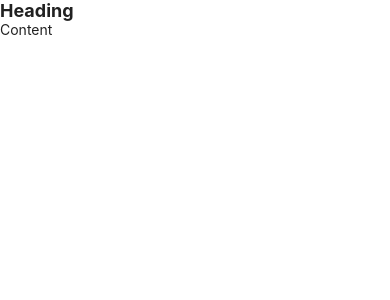
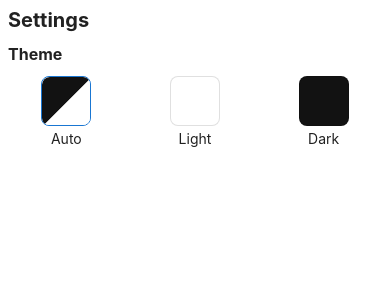
Before and after one commit to arasfeld/sobriety-app, a React Native app: screen /Settings in a window 390 px wide. Before the commit this address had no page. Shown: the top 300 px of the page. Built offline with nearby package versions, Linux system fonts and the light colour scheme.

Commit message:
add settings page

```diff
--- a/src/navigators/Application.tsx
+++ b/src/navigators/Application.tsx
@@ -2,7 +2,7 @@ import React from 'react';
 import { NavigationContainer } from '@react-navigation/native';
 import { createStackNavigator } from '@react-navigation/stack';
 
-import { Startup } from '@/screens';
+import { Settings, Startup } from '@/screens';
 import type { ApplicationStackParamList } from '@/types/navigation';
 
 const Stack = createStackNavigator<ApplicationStackParamList>();
@@ -10,7 +10,8 @@ const Stack = createStackNavigator<ApplicationStackParamList>();
 function ApplicationNavigator() {
   return (
     <NavigationContainer>
-      <Stack.Navigator screenOptions={{ headerShown: false }}>
+      <Stack.Navigator initialRouteName="Startup" screenOptions={{ headerShown: false }}>
+        <Stack.Screen name="Settings" component={Settings} />
         <Stack.Screen name="Startup" component={Startup} />
       </Stack.Navigator>
     </NavigationContainer>
--- /dev/null
+++ b/src/screens/Settings.tsx
@@ -0,0 +1,63 @@
+import React from 'react';
+import { Pressable, StyleSheet, View } from 'react-native';
+import { Heading, SafeScreen, Text } from '@/components';
+import { useTheme } from '@/theme';
+import { colors as allColors } from '@/theme/colors';
+
+function Settings(): React.JSX.Element {
+  const { changeTheme, colors, layout, variant } = useTheme();
+
+  return (
+    <SafeScreen>
+      <View style={[layout.flexColumn, layout.gap12, layout.padding8]}>
+        <Heading size="xl">Settings</Heading>
+        <Heading size="md">Theme</Heading>
+        <View style={[layout.flexRow, layout.gap12, layout.justifyAround]}>
+          <View style={[layout.flexColumn, layout.gap4, layout.itemsCenter]}>
+            <Pressable
+              onPress={() => changeTheme('auto')}
+              style={[styles.square, { borderColor: variant === 'auto' ? colors.primary.main : colors.border }]}
+            >
+              <View style={[styles.triangleCorner, { borderRightColor: allColors.light.background.default, borderTopColor: allColors.dark.background.default }]} />
+            </Pressable>
+            <Text>Auto</Text>
+          </View>
+          <View style={[layout.flexColumn, layout.gap4, layout.itemsCenter]}>
+            <Pressable
+              onPress={() => changeTheme('light')}
+              style={[styles.square, { backgroundColor: allColors.light.background.default, borderColor: variant === 'light' ? colors.primary.main : colors.border }]}
+            />
+            <Text>Light</Text>
+          </View>
+          <View style={[layout.flexColumn, layout.gap4, layout.itemsCenter]}>
+            <Pressable
+              onPress={() => changeTheme('dark')}
+              style={[styles.square, { backgroundColor: allColors.dark.background.default, borderColor: variant === 'dark' ? colors.primary.main : colors.border }]}
+            />
+            <Text>Dark</Text>
+          </View>
+        </View>
+      </View>
+    </SafeScreen>
+  );
+}
+
+const styles = StyleSheet.create({
+  square: {
+    borderRadius: 8,
+    borderWidth: 1,
+    height: 50,
+    overflow: 'hidden',
+    width: 50,
+  },
+  triangleCorner: {
+    borderRadius: 8,
+    borderRightWidth: 50,
+    borderStyle: 'solid',
+    borderTopWidth: 50,
+    height: 0,
+    width: 0,
+  }
+});
+
+export default Settings;
--- a/src/screens/index.ts
+++ b/src/screens/index.ts
@@ -1 +1,2 @@
+export { default as Settings } from './Settings';
 export { default as Startup } from './Startup';
--- a/src/theme/ThemeProvider.tsx
+++ b/src/theme/ThemeProvider.tsx
@@ -1,6 +1,7 @@
 import React, {
   PropsWithChildren,
   createContext,
+  useCallback,
   useMemo,
   useState,
 } from 'react';
@@ -10,26 +11,32 @@ import { createTheme } from './create-theme';
 
 type Context = Theme & {
   changeTheme: (variant: Variant) => void;
+  variant: Variant;
 };
 
 export const ThemeContext = createContext<Context | undefined>(undefined);
 
 export function ThemeProvider({ children }: PropsWithChildren) {
-  const isDarkMode = useColorScheme() === 'dark';
-  const [variant, setVariant] = useState<Variant>(
-    isDarkMode ? 'dark' : 'light',
+  const colorScheme = useColorScheme();
+  const defaultVariant = useMemo<Variant>(() => colorScheme === 'dark' ? 'dark' : 'light', [colorScheme]);
+  const [variant, setVariant] = useState<Variant>('auto');
+
+  const changeTheme = useCallback((nextVariant: Variant) =>
+    setVariant(nextVariant), [defaultVariant]
   );
 
-  const changeTheme = (nextVariant: Variant) => {
-    setVariant(nextVariant);
-  };
-
-  const theme = useMemo(() => createTheme(variant), [variant]);
+  const theme = useMemo(() => {
+    if (variant === 'auto') {
+      return createTheme(defaultVariant);
+    }
+    return createTheme(variant);
+  }, [variant]);
 
   const value = useMemo(
     () => ({
       ...theme,
       changeTheme,
+      variant,
     }),
     [theme],
   );
--- a/src/theme/colors.ts
+++ b/src/theme/colors.ts
@@ -38,6 +38,7 @@ export const colors = {
       secondary: 'rgba(0, 0, 0, 0.6)',
       disabled: 'rgba(0, 0, 0, 0.38)',
     },
+    border: 'rgba(0, 0, 0, 0.12)'
   },
   dark: {
     primary: {
@@ -78,5 +79,6 @@ export const colors = {
       secondary: 'rgba(255, 255, 255, 0.7)',
       disabled: 'rgba(255, 255, 255, 0.5)',
     },
+    border: 'rgba(255, 255, 255, 0.12)'
   },
 };
--- a/src/theme/layout.ts
+++ b/src/theme/layout.ts
@@ -4,4 +4,28 @@ export const layout: Record<string, ViewStyle> = {
   flex1: {
     flex: 1,
   },
+  flexColumn: {
+    flexDirection: 'column',
+  },
+  flexRow: {
+    flexDirection: 'row',
+  },
+  gap4: {
+    gap: 4,
+  },
+  gap12: {
+    gap: 12,
+  },
+  itemsCenter: {
+    alignItems: 'center',
+  },
+  justifyAround: {
+    justifyContent: 'space-around',
+  },
+  justifyCenter: {
+    justifyContent: 'center',
+  },
+  padding8: {
+    padding: 8,
+  }
 };
--- a/src/types/navigation.ts
+++ b/src/types/navigation.ts
@@ -1,6 +1,7 @@
 import type { StackScreenProps } from '@react-navigation/stack';
 
 export type ApplicationStackParamList = {
+  Settings: undefined;
   Startup: undefined;
 };
 
--- a/src/types/theme/colors.ts
+++ b/src/types/theme/colors.ts
@@ -11,9 +11,13 @@ export type Colors = {
   warning: ColorWithShades;
   info: ColorWithShades;
   success: ColorWithShades;
+  background: {
+    default: string;
+  };
   text: {
     primary: string;
     secondary: string;
     disabled: string;
   };
+  border: string;
 };
--- a/src/types/theme/index.ts
+++ b/src/types/theme/index.ts
@@ -3,7 +3,7 @@ import type { Theme as NavigationTheme } from '@react-navigation/native';
 import type { Colors } from './colors';
 import type { Typography } from './typography';
 
-export type Variant = 'light' | 'dark';
+export type Variant = 'auto' | 'light' | 'dark';
 
 export type Theme = {
   colors: Colors;
```
